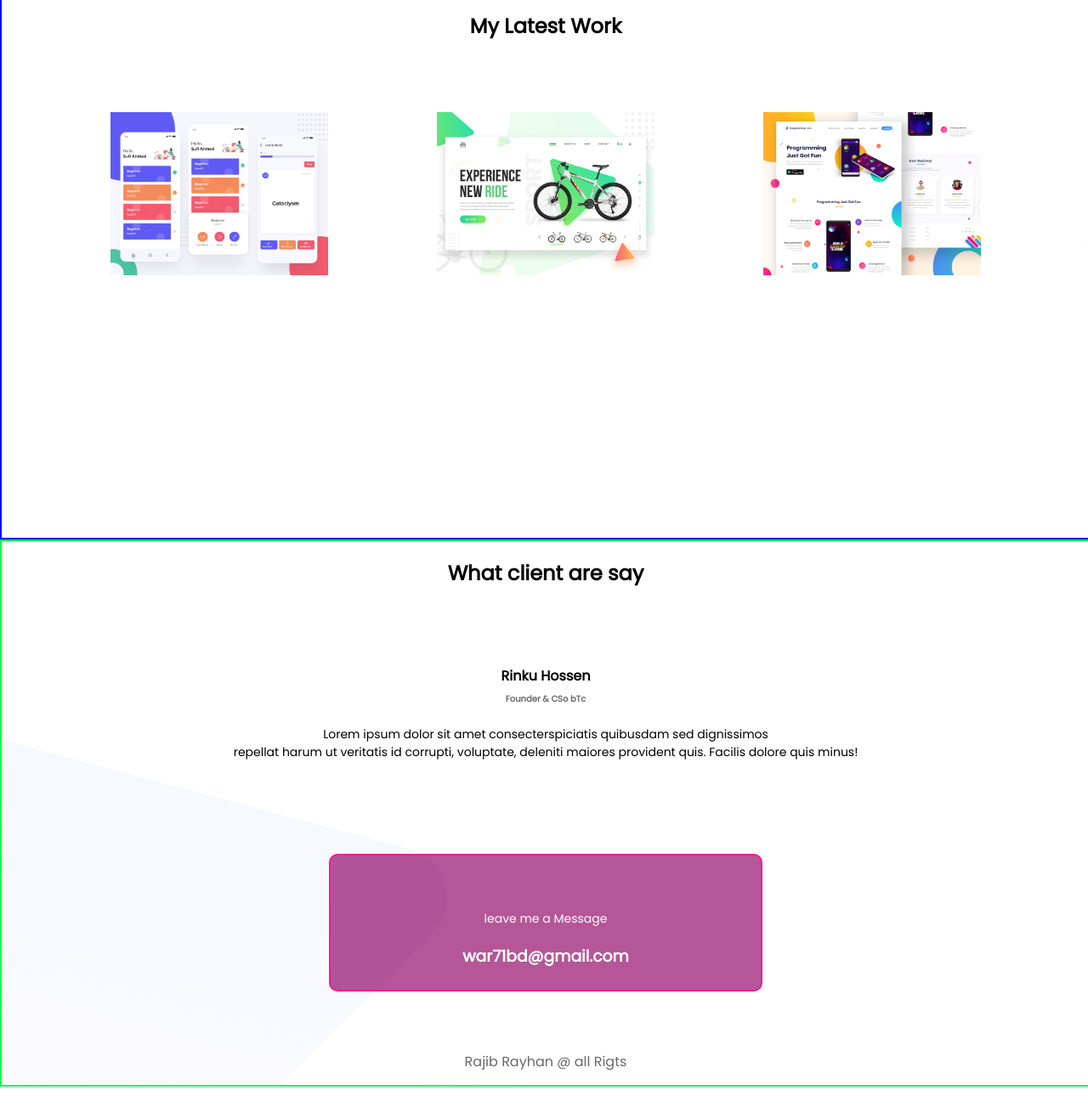
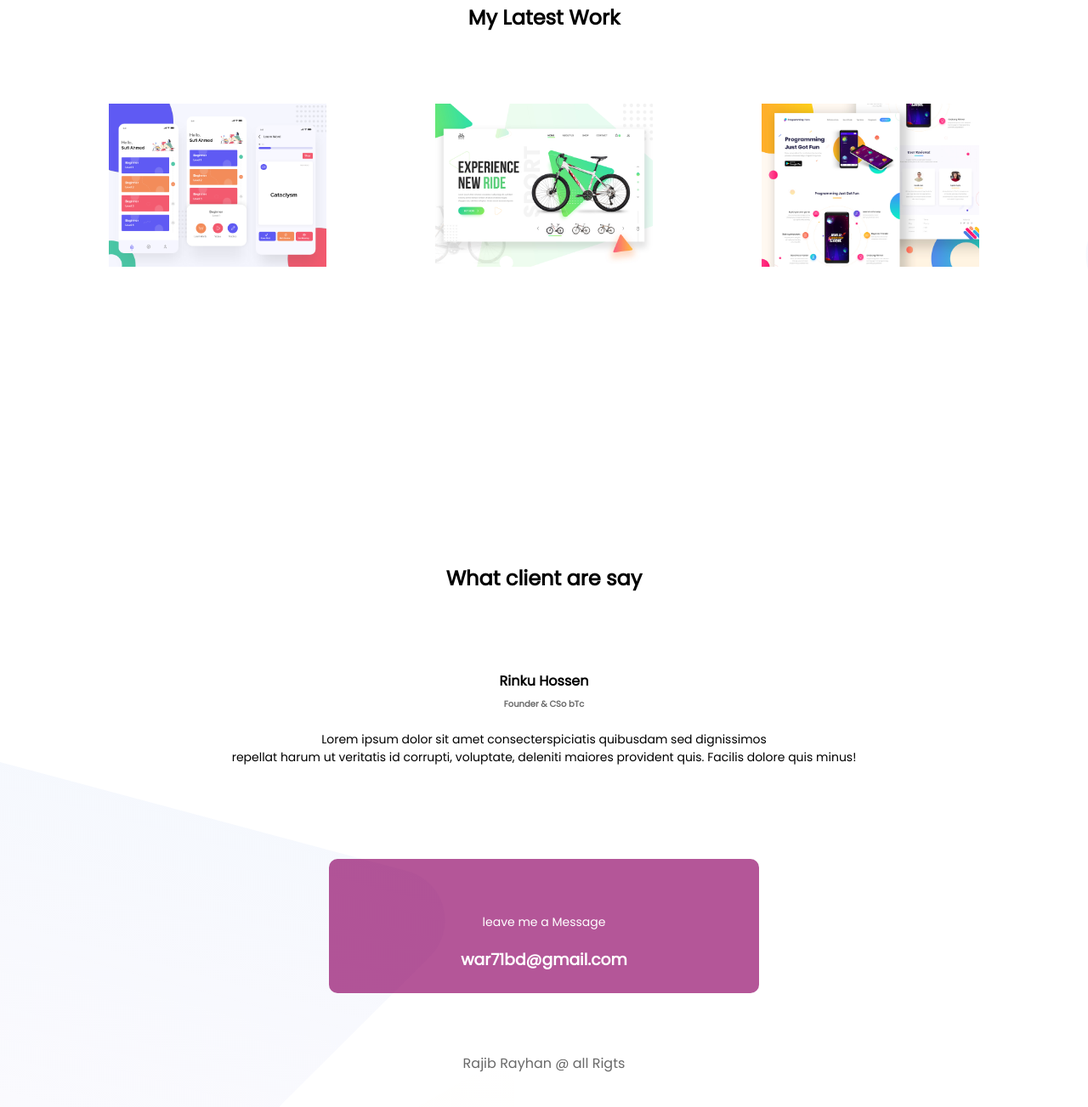
Before and after one commit to RajibPust/personal-website, a plain HTML site: page index.html in a window 1280 px wide. Shown: the part 1297-2600 px from the top of the page at 85% size. Before the commit the page ends 2576 px from the top, so only its background shows below. Drawn offline with Linux system fonts and the light colour scheme.

Commit message:
no border

```diff
--- a/style.css
+++ b/style.css
@@ -45,7 +45,7 @@ p{
 .top-cover {
 
     background-image: url(header-bg.png);
-    border: 2px solid red;
+
     height: 80vh;
     width: 100%;
 
@@ -54,7 +54,7 @@ p{
 .mid-banner{
 
     background-image: url(biography-bg.png);
-    border: 2px solid blue;
+
     height: 80vh;
     width:100% ;
 }
@@ -83,7 +83,7 @@ p{
 .latest-work{
 
     background-image: url(latest-work-bg.png);
-    border: 2px solid blue;
+
     height: 80vh;
     width:100% ;
 
@@ -99,7 +99,7 @@ p{
 
     background-color: rgba(145, 7, 103, 0.678);
     width: 406px;
-    border: 2px solid rgb(240, 25, 150);
+
     padding: 50px;
     margin: 70px auto;
     border-radius: 10px;
@@ -116,7 +116,7 @@ p{
 
 .footer-banner{
     background-image: url(footer-bg.png);
-    border: 2px solid rgb(0, 255, 76);
+
     height: 80vh;
     width:100% ;
 }
```
